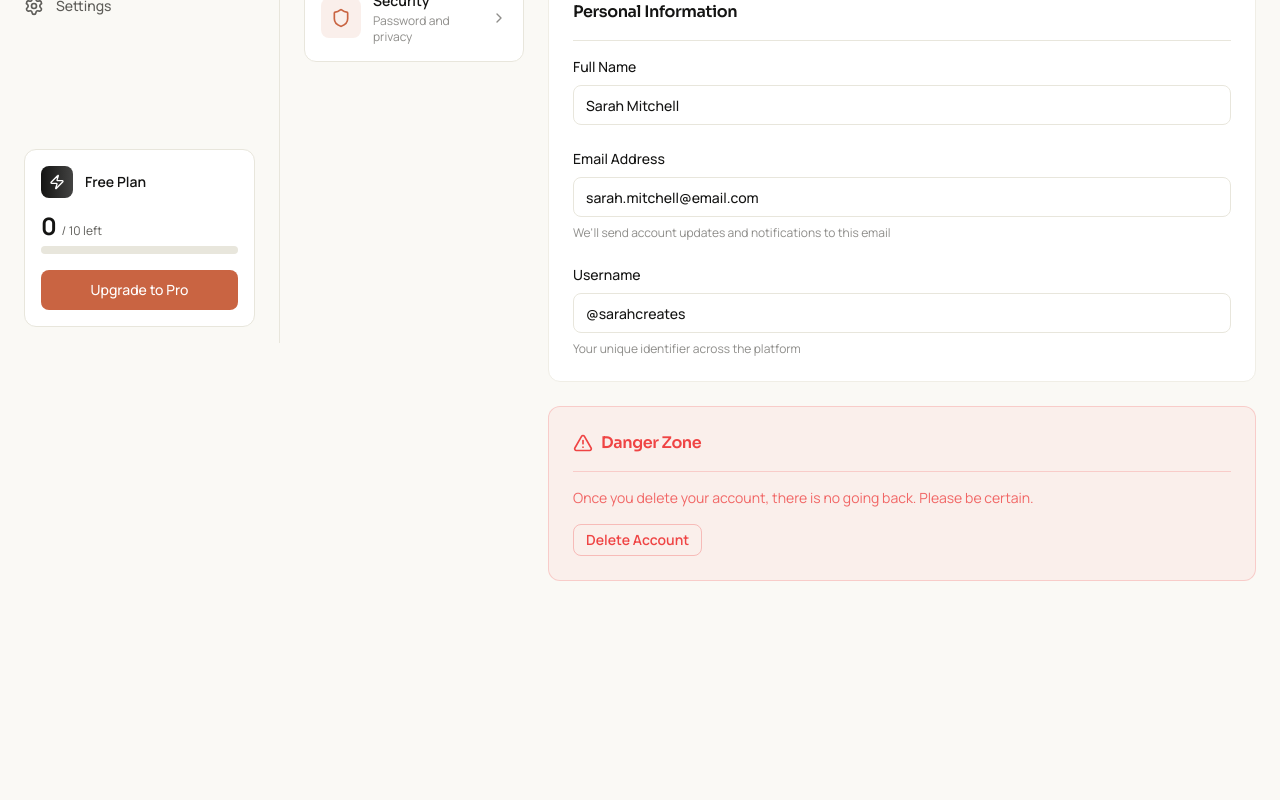
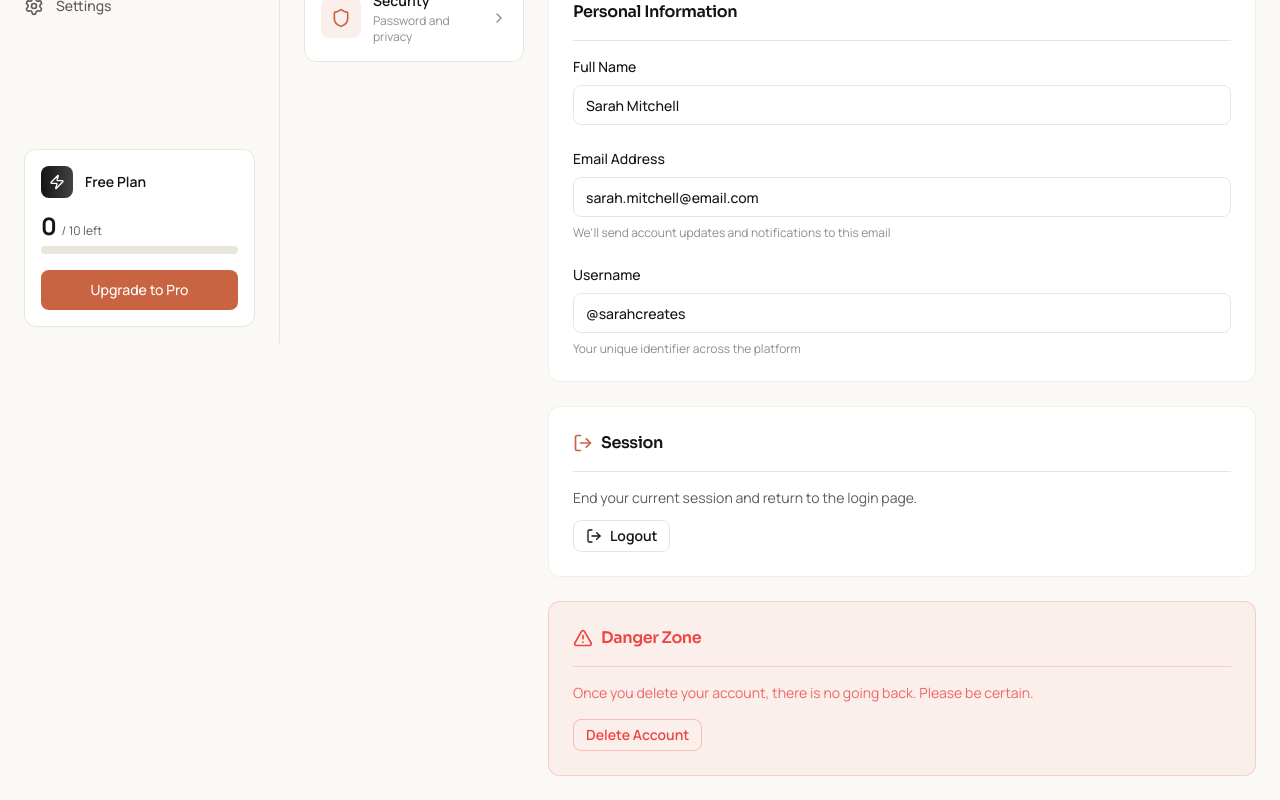
Before and after one commit to uxfris/kepsio, a Next.js app: page /settings/account in a window 1280 px wide. Shown: the part 457-1257 px from the top of the page. Before the commit the page ends 1062 px from the top, so only its background shows below. Built offline with nearby package versions, Linux system fonts and the light colour scheme; no server answers.

Commit message:
add logout functionality

```diff
--- a/app/(dashboard)/settings/account/page.tsx
+++ b/app/(dashboard)/settings/account/page.tsx
@@ -6,10 +6,11 @@ import {
   Trash2,
   Save,
   User,
-  Mail,
-  AtSign,
   AlertTriangle,
+  LogOut,
 } from "lucide-react";
+import { useRouter } from "next/navigation";
+import { signOut } from "../../../../lib/supabase/auth-utils";
 
 import { Button } from "../../../../components/ui/Button";
 import {
@@ -23,12 +24,14 @@ import { ToastProvider, useToast } from "../../../../components/ui/Toast";
 
 const AccountSettingsContent = () => {
   const { addToast } = useToast();
+  const router = useRouter();
 
   // Account Settings State
   const [fullName, setFullName] = useState("Sarah Mitchell");
   const [email, setEmail] = useState("sarah.mitchell@email.com");
   const [username, setUsername] = useState("@sarahcreates");
   const [hasChanges, setHasChanges] = useState(false);
+  const [isLoggingOut, setIsLoggingOut] = useState(false);
 
   const showSuccessToast = (message: string) => {
     addToast({
@@ -49,6 +52,27 @@ const AccountSettingsContent = () => {
       setter(e.target.value);
       setHasChanges(true);
     };
+
+  const handleLogout = async () => {
+    setIsLoggingOut(true);
+    try {
+      await signOut();
+      addToast({
+        title: "Logged out",
+        description: "You have been successfully logged out",
+        type: "success",
+      });
+      router.push("/");
+    } catch (error) {
+      addToast({
+        title: "Error",
+        description: "Failed to log out. Please try again.",
+        type: "error",
+      });
+    } finally {
+      setIsLoggingOut(false);
+    }
+  };
 
   return (
     <div className="space-y-6">
@@ -157,6 +181,33 @@ const AccountSettingsContent = () => {
         </CardContent>
       </Card>
 
+      {/* Logout Section */}
+      <Card variant="outlined" className="overflow-hidden">
+        <CardHeader padding="none" className="border-b border-border pb-4">
+          <CardTitle className="text-base font-semibold text-primary flex items-center gap-2">
+            <LogOut className="w-5 h-5 text-accent" />
+            Session
+          </CardTitle>
+        </CardHeader>
+        <CardContent padding="none" className="mt-4">
+          <div className="space-y-3">
+            <p className="text-sm text-text-body">
+              End your current session and return to the login page.
+            </p>
+            <Button
+              onClick={handleLogout}
+              disabled={isLoggingOut}
+              variant="outline"
+              size="sm"
+              className="disabled:opacity-50 disabled:cursor-not-allowed"
+            >
+              <LogOut className="w-4 h-4 mr-2" />
+              {isLoggingOut ? "Logging out..." : "Logout"}
+            </Button>
+          </div>
+        </CardContent>
+      </Card>
+
       {/* Danger Zone */}
       <Card variant="outlined" className="border-error/20 bg-error/5">
         <CardHeader padding="none" className="border-b border-error/20 pb-4">
```
